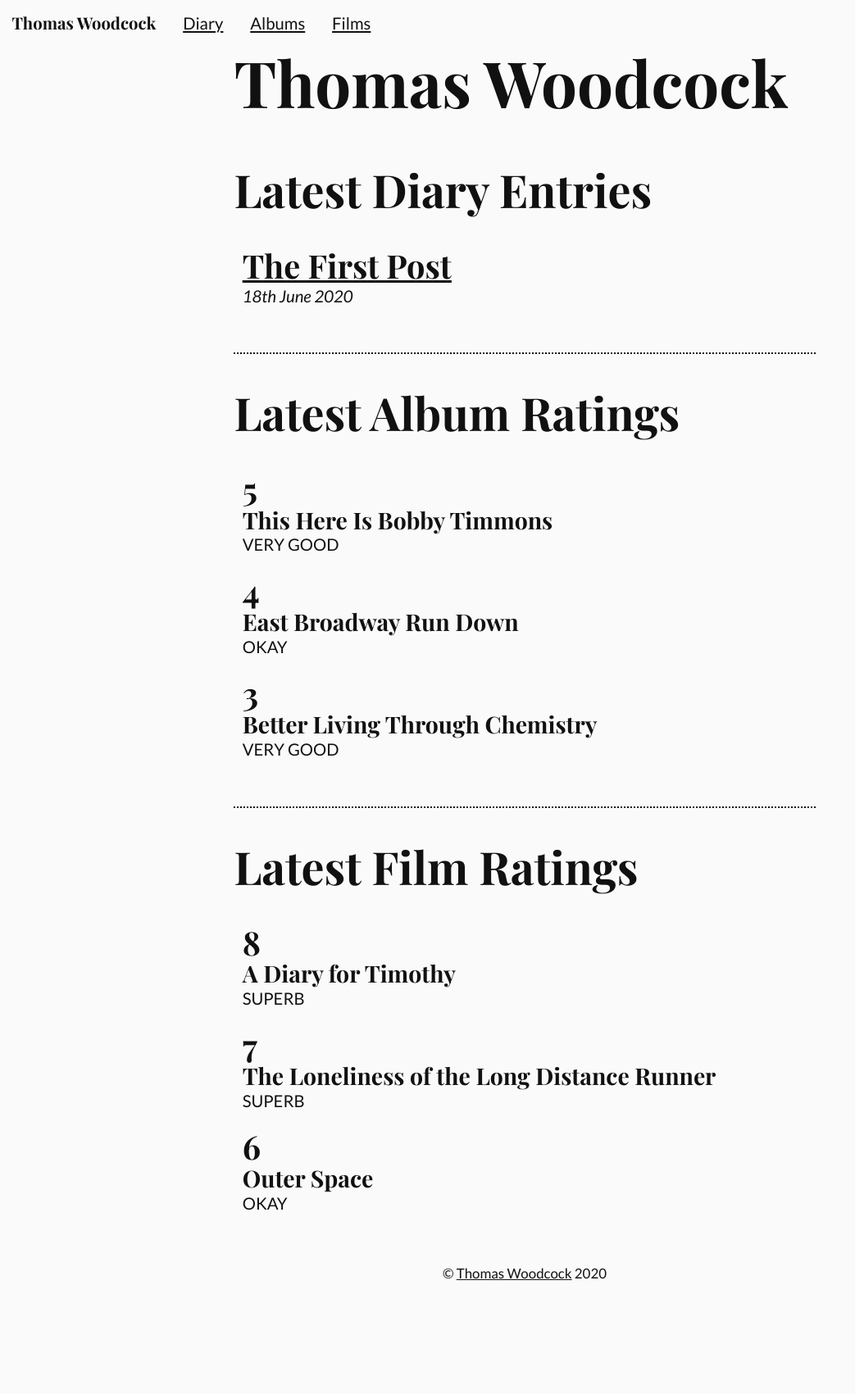
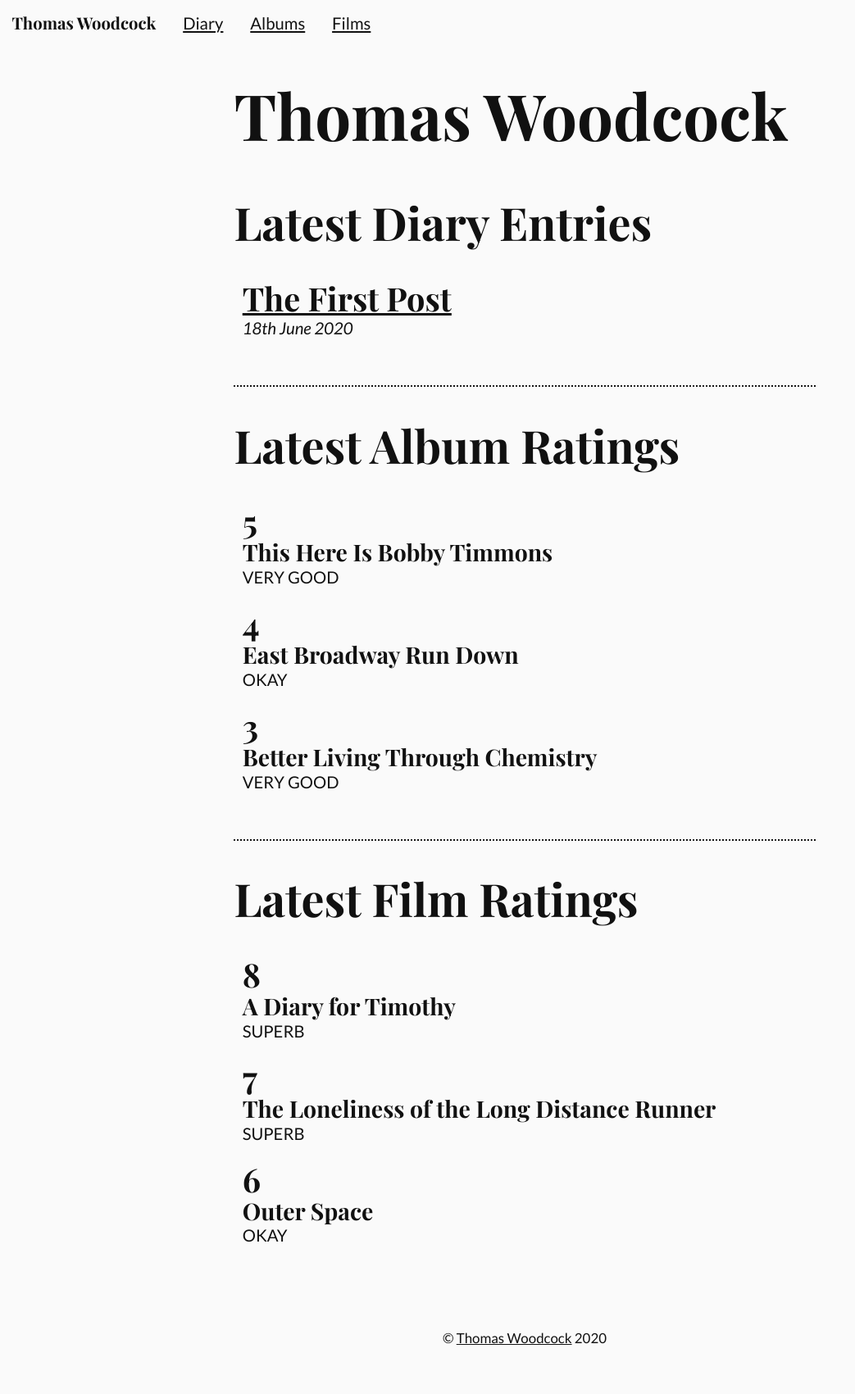
Before and after one commit to thomaswoodcock/thomaswoodcock.github.io, a Jekyll site: the page built from index.html, in a window 1280 px wide. Shown: the whole page at 82% size, without its empty margins (0-1043 px from the left). Built offline with Jekyll 4.4.1, drawn with Linux system fonts in a browser that asks for light colours; before the commit the page ends 1622 px from its top, so only the background shows below that.

Commit message:
Adds padding to main

```diff
--- a/css/main.css
+++ b/css/main.css
@@ -68,6 +68,10 @@ nav > ul > li {
 nav > ul > li:first-child > a {
   font-family: var(--font-serif);
   text-decoration: none;
+}
+
+main {
+  padding: var(--s2);
 }
 
 main > * + * {
```
